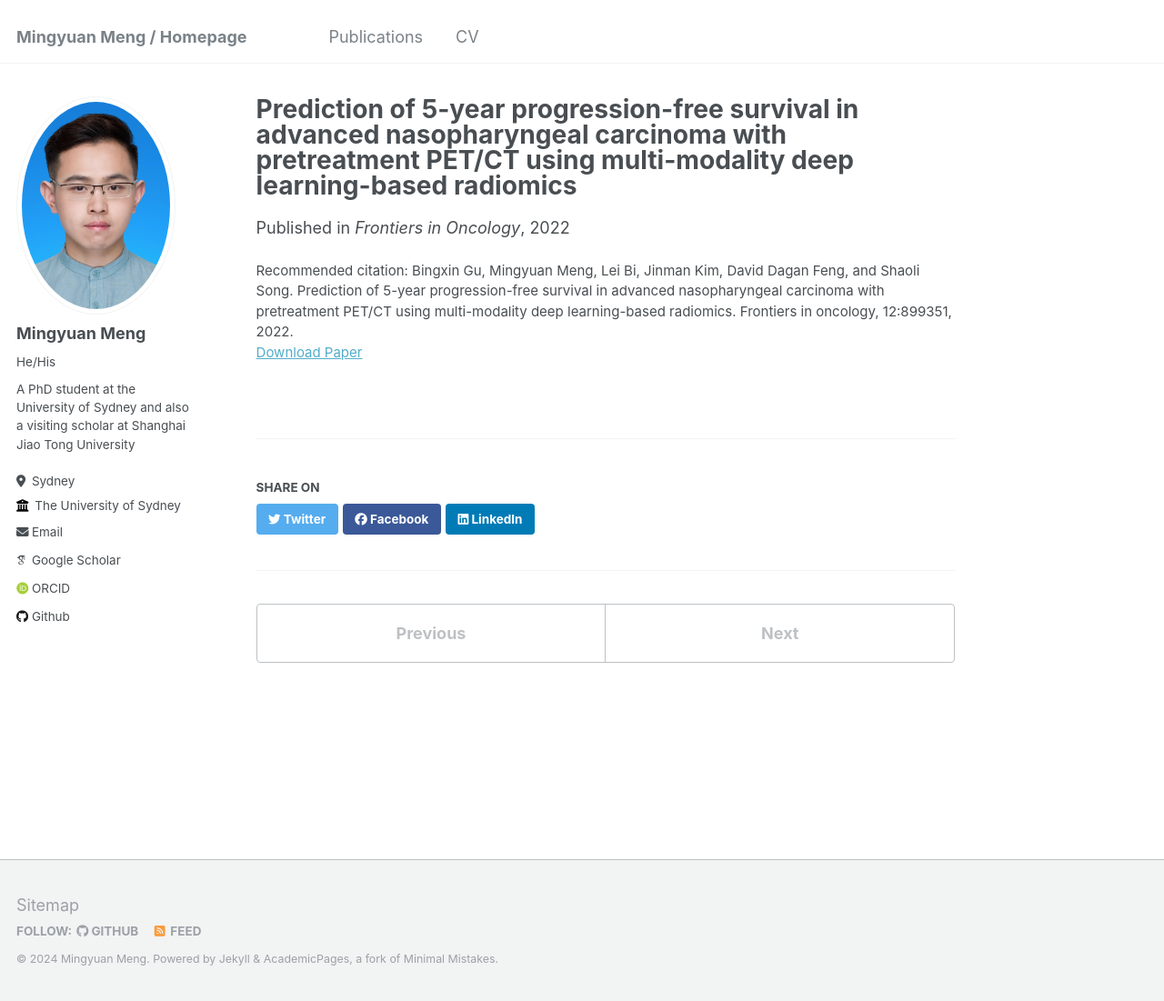
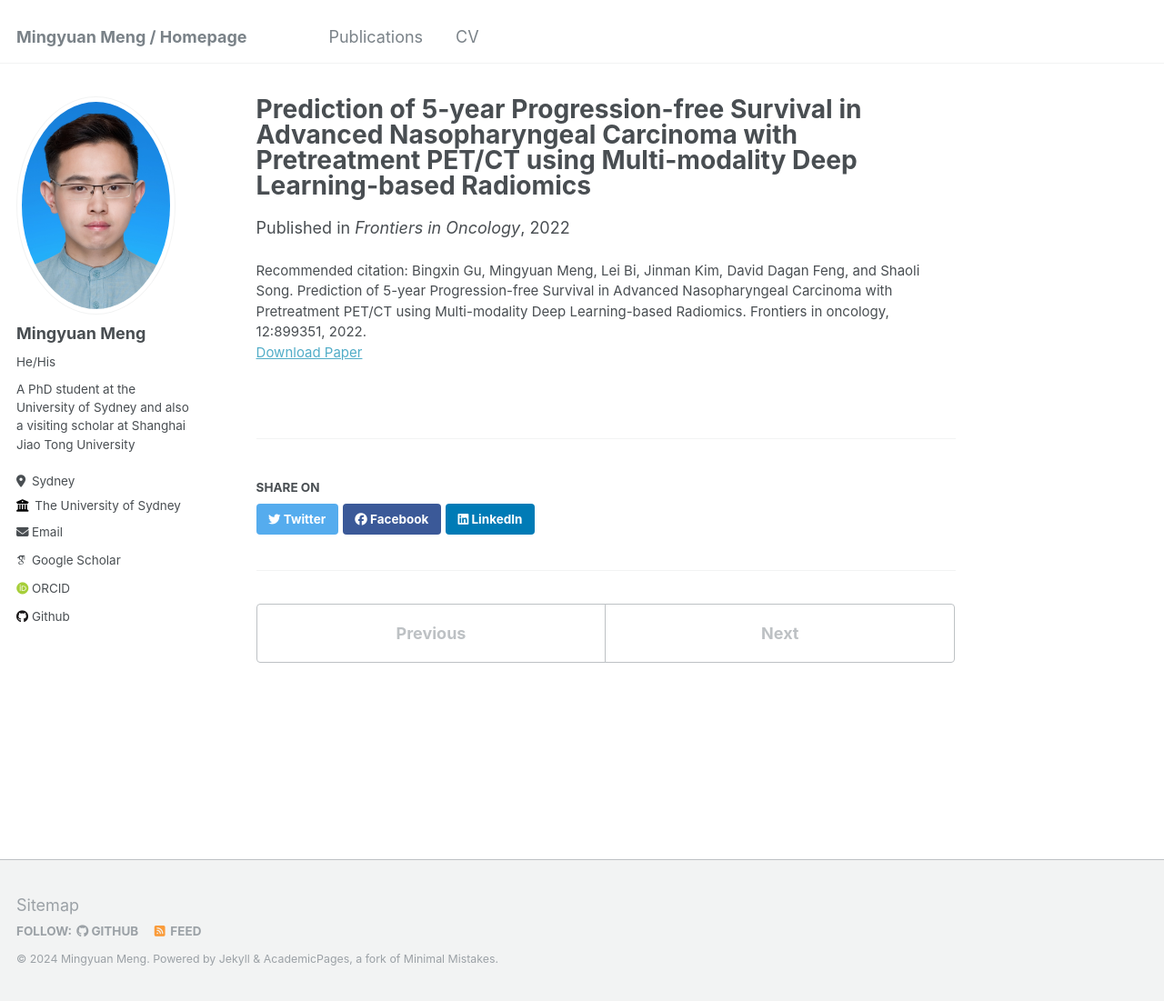
Before and after one commit to MungoMeng/mungomeng.github.io, a Jekyll site: the page built from _publications/Prediction_of_5-year_progression-free_survival_in_advanced_nasopharyngeal_carcinoma.md, in a window 1280 px wide and 1101 px high. Shown: the whole window at 91% size. Built offline with Jekyll 4.4.1, drawn with Linux system fonts in a browser that asks for light colours; some web fonts are replaced.

```diff
--- a/_publications/Prediction_of_5-year_progression-free_survival_in_advanced_nasopharyngeal_carcinoma.md
+++ b/_publications/Prediction_of_5-year_progression-free_survival_in_advanced_nasopharyngeal_carcinoma.md
@@ -1,11 +1,11 @@
 ---
-title: "Prediction of 5-year progression-free survival in advanced nasopharyngeal carcinoma with pretreatment PET/CT using multi-modality deep learning-based radiomics"
+title: "Prediction of 5-year Progression-free Survival in Advanced Nasopharyngeal Carcinoma with Pretreatment PET/CT using Multi-modality Deep Learning-based Radiomics"
 collection: publications
-permalink: /publication/Prediction_of_5-year_progression-free_survival_in_advanced_nasopharyngeal_carcinoma
+permalink: /publication/Prediction_of_5-year_Progression-free_Survival_in_Advanced_Nasopharyngeal_Carcinoma
 excerpt:
 date: 2022-07-29
 venue: 'Frontiers in Oncology'
 slidesurl:
 paperurl: 'https://www.frontiersin.org/journals/oncology/articles/10.3389/fonc.2022.899351/'
-citation: 'Bingxin Gu, Mingyuan Meng, Lei Bi, Jinman Kim, David Dagan Feng, and Shaoli Song. Prediction of 5-year progression-free survival in advanced nasopharyngeal carcinoma with pretreatment PET/CT using multi-modality deep learning-based radiomics. Frontiers in oncology, 12:899351, 2022.'
+citation: 'Bingxin Gu, Mingyuan Meng, Lei Bi, Jinman Kim, David Dagan Feng, and Shaoli Song. Prediction of 5-year Progression-free Survival in Advanced Nasopharyngeal Carcinoma with Pretreatment PET/CT using Multi-modality Deep Learning-based Radiomics. Frontiers in oncology, 12:899351, 2022.'
 ---
```
